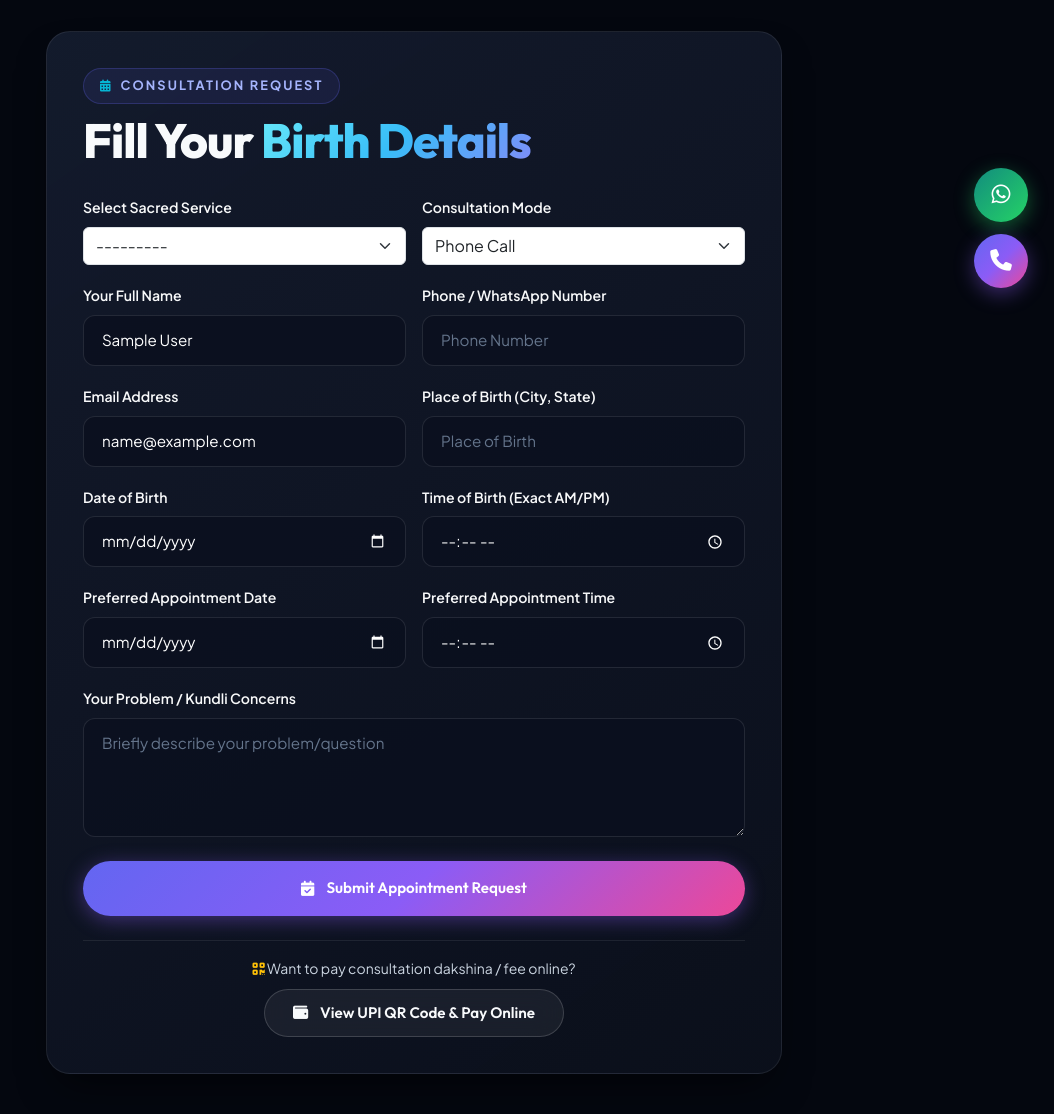
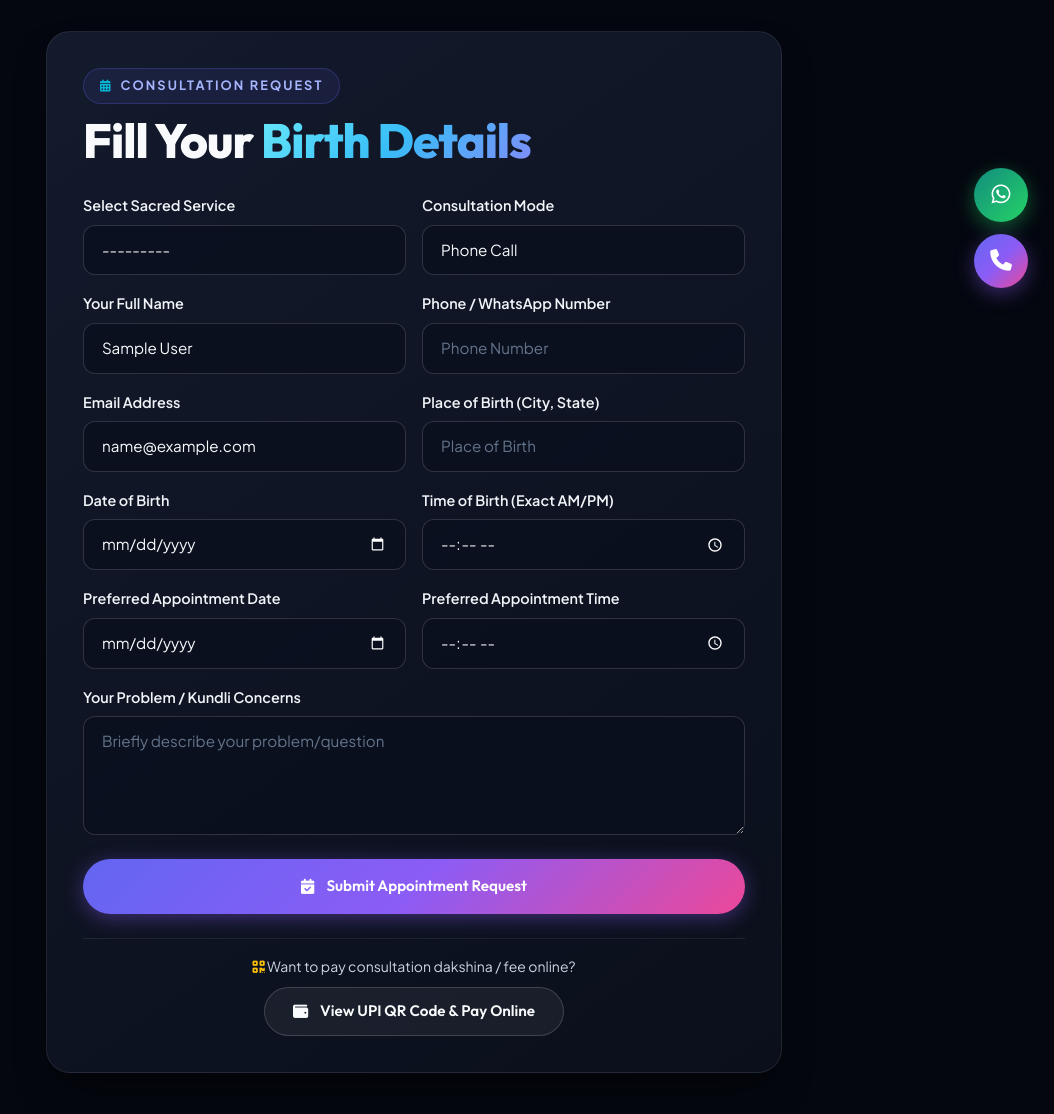
Before and after one commit to krishnapatidar2805/vedic_astro, a Django app: page /appointments/book/ in a window 1280 px wide; the page is wider, and only the part inside the window is pictured. Shown: the part 416-1530 px from the top of that part, without its empty margins (226-1280 px from the left). Run offline with Django 5.2, Linux system fonts and the light colour scheme; the visitor is signed in with stand-in values (Sample User, id 1); data that the repository does not hold is empty.

Commit message:
fix: form labels/inputs visibility in light mode and simplify whatsapp message

```diff
--- a/core/context_processors.py
+++ b/core/context_processors.py
@@ -5,7 +5,7 @@ import urllib.parse
 def site_settings(request):
     """Make business info available in every template."""
     whatsapp_number = settings.BUSINESS_WHATSAPP
-    default_msg = "Hello Pandit ji, I would like to consult with you for Vedic Astrology services."
+    default_msg = "🙏 प्रणाम पंडित जी, मुझे कुंडली व ज्योतिष परामर्श के लिए आपसे बात करनी है।"
     encoded_msg = urllib.parse.quote(default_msg)
     whatsapp_url = f"https://wa.me/{whatsapp_number}?text={encoded_msg}"
 
--- a/static/css/style.css
+++ b/static/css/style.css
@@ -1496,21 +1496,22 @@ h1, h2, h3, h4, h5, h6 {
 }
 
 /* ── FORM STYLES ──────────────────────────────────────────────────────── */
-.form-control, .custom-input {
+.form-control, .custom-input, .form-select {
   background: var(--bg-input) !important;
-  border: 1.5px solid rgba(255, 255, 255, 0.1) !important;
-  color: #FFFFFF !important;
+  border: 1.5px solid rgba(255, 255, 255, 0.15) !important;
+  color: var(--text-white) !important;
   border-radius: 12px !important;
   padding: 13px 18px !important;
   font-size: 0.95rem !important;
   transition: all var(--transition) !important;
 }
 
-.form-control:focus, .custom-input:focus {
+.form-control:focus, .custom-input:focus, .form-select:focus {
   outline: none !important;
   border-color: #818CF8 !important;
   box-shadow: 0 0 0 4px rgba(99, 102, 241, 0.2) !important;
   background: rgba(15, 23, 42, 0.95) !important;
+  color: #FFFFFF !important;
 }
 
 .form-control::placeholder, .custom-input::placeholder {
@@ -1518,10 +1519,11 @@ h1, h2, h3, h4, h5, h6 {
 }
 
 .form-label {
-  color: #E2E8F0;
-  font-size: 0.88rem;
+  color: #F1F5F9;
+  font-size: 0.9rem;
   font-weight: 600;
   margin-bottom: 7px;
+  display: block;
 }
 
 /* ── INNER PAGE HERO ──────────────────────────────────────────────────── */
--- a/templates/appointments/book_appointment.html
+++ b/templates/appointments/book_appointment.html
@@ -26,57 +26,57 @@
             {% csrf_token %}
             <div class="row g-3">
               <div class="col-md-6">
-                <label class="form-label text-light fw-semibold">Select Sacred Service</label>
+                <label class="form-label fw-semibold">Select Sacred Service</label>
                 {{ form.service }}
                 {% if form.service.errors %}<div class="text-danger small mt-1">{{ form.service.errors|striptags }}</div>{% endif %}
               </div>
               <div class="col-md-6">
-                <label class="form-label text-light fw-semibold">Consultation Mode</label>
+                <label class="form-label fw-semibold">Consultation Mode</label>
                 {{ form.consultation_mode }}
                 {% if form.consultation_mode.errors %}<div class="text-danger small mt-1">{{ form.consultation_mode.errors|striptags }}</div>{% endif %}
               </div>
               <div class="col-md-6">
-                <label class="form-label text-light fw-semibold">Your Full Name</label>
+                <label class="form-label fw-semibold">Your Full Name</label>
                 {{ form.full_name }}
                 {% if form.full_name.errors %}<div class="text-danger small mt-1">{{ form.full_name.errors|striptags }}</div>{% endif %}
               </div>
               <div class="col-md-6">
-                <label class="form-label text-light fw-semibold">Phone / WhatsApp Number</label>
+                <label class="form-label fw-semibold">Phone / WhatsApp Number</label>
                 {{ form.phone }}
                 {% if form.phone.errors %}<div class="text-danger small mt-1">{{ form.phone.errors|striptags }}</div>{% endif %}
               </div>
               <div class="col-md-6">
-                <label class="form-label text-light fw-semibold">Email Address</label>
+                <label class="form-label fw-semibold">Email Address</label>
                 {{ form.email }}
                 {% if form.email.errors %}<div class="text-danger small mt-1">{{ form.email.errors|striptags }}</div>{% endif %}
               </div>
               <div class="col-md-6">
-                <label class="form-label text-light fw-semibold">Place of Birth (City, State)</label>
+                <label class="form-label fw-semibold">Place of Birth (City, State)</label>
                 {{ form.place_of_birth }}
                 {% if form.place_of_birth.errors %}<div class="text-danger small mt-1">{{ form.place_of_birth.errors|striptags }}</div>{% endif %}
               </div>
               <div class="col-md-6">
-                <label class="form-label text-light fw-semibold">Date of Birth</label>
+                <label class="form-label fw-semibold">Date of Birth</label>
                 {{ form.date_of_birth }}
                 {% if form.date_of_birth.errors %}<div class="text-danger small mt-1">{{ form.date_of_birth.errors|striptags }}</div>{% endif %}
               </div>
               <div class="col-md-6">
-                <label class="form-label text-light fw-semibold">Time of Birth (Exact AM/PM)</label>
+                <label class="form-label fw-semibold">Time of Birth (Exact AM/PM)</label>
                 {{ form.time_of_birth }}
                 {% if form.time_of_birth.errors %}<div class="text-danger small mt-1">{{ form.time_of_birth.errors|striptags }}</div>{% endif %}
               </div>
               <div class="col-md-6">
-                <label class="form-label text-light fw-semibold">Preferred Appointment Date</label>
+                <label class="form-label fw-semibold">Preferred Appointment Date</label>
                 {{ form.preferred_date }}
                 {% if form.preferred_date.errors %}<div class="text-danger small mt-1">{{ form.preferred_date.errors|striptags }}</div>{% endif %}
               </div>
               <div class="col-md-6">
-                <label class="form-label text-light fw-semibold">Preferred Appointment Time</label>
+                <label class="form-label fw-semibold">Preferred Appointment Time</label>
                 {{ form.preferred_time }}
                 {% if form.preferred_time.errors %}<div class="text-danger small mt-1">{{ form.preferred_time.errors|striptags }}</div>{% endif %}
               </div>
               <div class="col-12">
-                <label class="form-label text-light fw-semibold">Your Problem / Kundli Concerns</label>
+                <label class="form-label fw-semibold">Your Problem / Kundli Concerns</label>
                 {{ form.message }}
                 {% if form.message.errors %}<div class="text-danger small mt-1">{{ form.message.errors|striptags }}</div>{% endif %}
               </div>
--- a/templates/base.html
+++ b/templates/base.html
@@ -16,7 +16,7 @@
 <link rel="preconnect" href="https://fonts.gstatic.com" crossorigin>
 <link href="https://fonts.googleapis.com/css2?family=Outfit:wght@300;400;500;600;700;800;900&family=Plus+Jakarta+Sans:wght@300;400;500;600;700;800&display=swap" rel="stylesheet">
 <!-- Custom CSS -->
-<link rel="stylesheet" href="{% static 'css/style.css' %}?v=12.0">
+<link rel="stylesheet" href="{% static 'css/style.css' %}?v=13.0">
 <script>
   (function() {
     var savedTheme = localStorage.getItem('site-theme') || 'dark';
```
Also changed, not shown: other parts of static/css/style.css (+32 -0 lines), templates/core/contact.html (+5 -5 lines).
